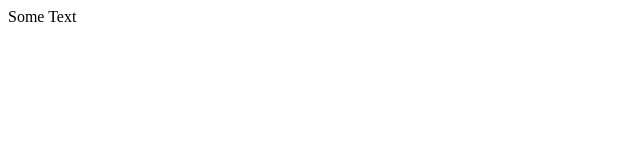
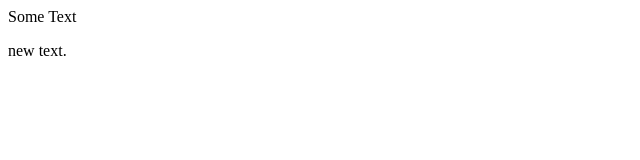
Before and after one commit to evePinecone/lab_work_2, a plain HTML site: page index.html in a window 1280 px wide. Shown: the full height of the page, 0-640 px from the left. Drawn offline with Linux system fonts and the light colour scheme.

Commit message:
Edit index.html

```diff
--- a/index.html
+++ b/index.html
@@ -3,5 +3,6 @@
 </head>
 	<body>
 		<p>Some Text</p>
+		new text.
 	</body>
 </html>
```
